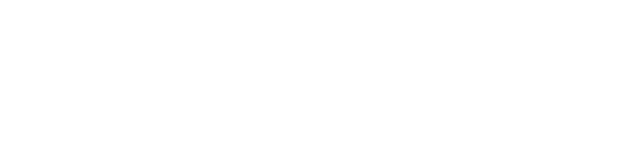
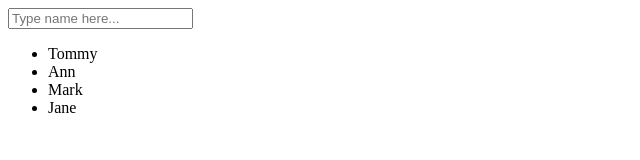
Before and after one commit to tjokic989/filterableList, a plain HTML site: page index.html in a window 1280 px wide. Shown: the whole page, without its empty margins (0-640 px from the left). Drawn offline with Linux system fonts and the light colour scheme.

Commit message:
I declared variables in js file and add some content in html file...

```diff
--- a/index.html
+++ b/index.html
@@ -9,6 +9,14 @@
 </head>
 <body>
 
-    <script src="index.js"></script>
+    <input id="filterInput" type="text" placeholder="Type name here...">
+    <ul id="filterList">
+        <li>Tommy</li>
+        <li>Ann</li>
+        <li>Mark</li>
+        <li>Jane</li>
+    </ul>
+
+<script src="index.js"></script>
 </body>
 </html>
--- a/index.js
+++ b/index.js
@@ -0,0 +1,4 @@
+// Filterable list
+
+const filterInput = document.getElementById("filterInput");
+const filterList = document.querySelectorAll("#filterList, li");
```
